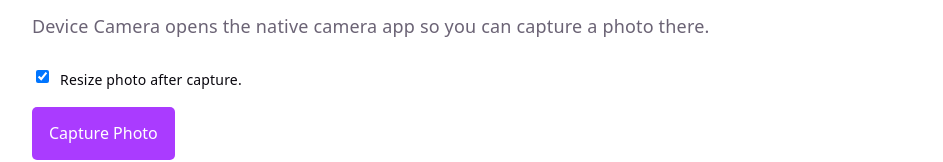
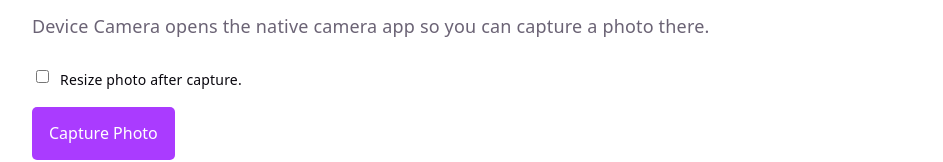
Before and after one commit to prasadambaledath/camera-app, a React (Vite) app: page / in a window 1280 px wide. Shown: the part 264-426 px from the top of the page, without its empty margins (168-1111 px from the left). Built offline with nearby package versions, Linux system fonts and the light colour scheme.

Commit message:
Disable resize functionality in MemoryLoadProvider for improved control over memory management.

```diff
--- a/src/memory/MemoryLoadProvider.tsx
+++ b/src/memory/MemoryLoadProvider.tsx
@@ -25,7 +25,7 @@ export function MemoryLoadProvider({ children }: { children: ReactNode }) {
   const [stats, setStats] = useState<BallastStats | null>(null)
   const [heap, setHeap] = useState<HeapSample | null>(() => readHeap())
   const [reloadNotice, setReloadNotice] = useState<ExperimentSnapshot | null>(() => wasReloadedAfterHandoff())
-  const [resizeEnabled, setResizeEnabled] = useState(true)
+  const [resizeEnabled, setResizeEnabled] = useState(false)
 
   useEffect(() => {
     const timer = window.setInterval(() => {
```
